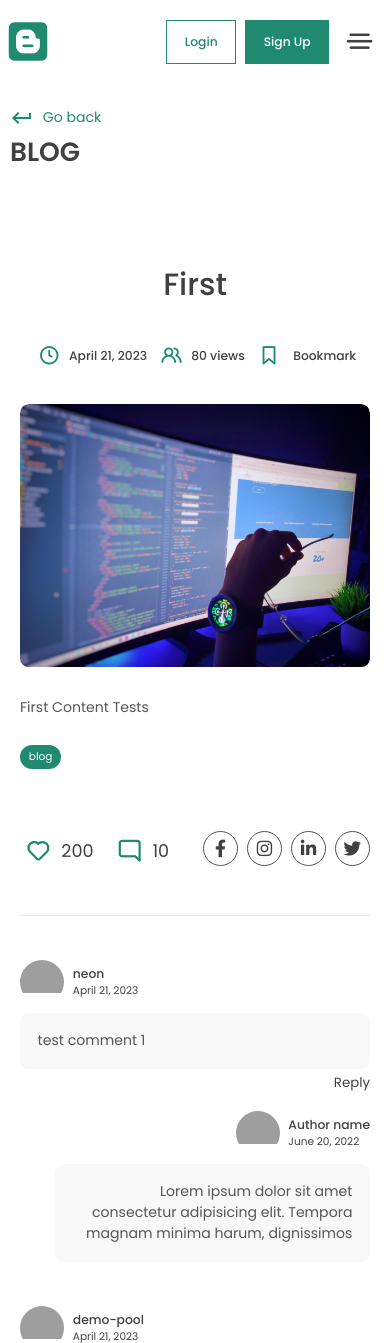
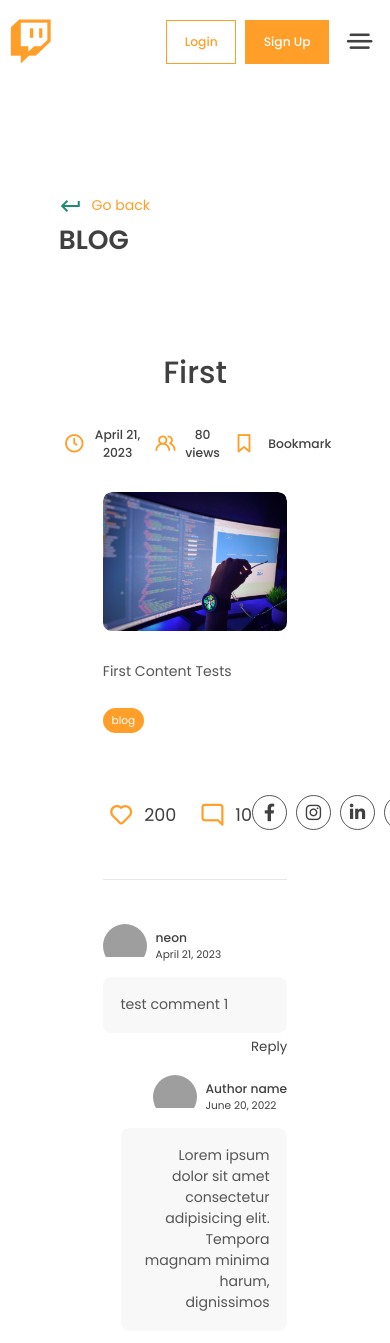
Before and after one commit to Neon2k2/blogsite, a Django app: a page that uses templates/base.html in a window 390 px wide; the page is wider, and only the part inside the window is pictured. Shown: the top 1343 px of that part. Run offline with Django 4.2, Linux system fonts and the light colour scheme; data comes from the database, SQL or seed files in the repository; both versions use the stored data as it was after the commit; some libraries are stand-ins or nearby versions; grey boxes are pictures that could not be loaded.

Commit message:
updating the templates

```diff
--- a/app/models.py
+++ b/app/models.py
@@ -39,3 +39,4 @@ class Comment(models.Model):
     website = models.CharField(max_length=50)
     post = models.ForeignKey(Post, on_delete=models.CASCADE)
     author = models.ForeignKey(User, on_delete=models.CASCADE, null= True, blank=True)
+    parent = models.ForeignKey('self', on_delete=models.DO_NOTHING, null=True, blank=True, related_name='replies')
--- a/app/static/app/style.css
+++ b/app/static/app/style.css
@@ -13,7 +13,7 @@
 }
 
 :root {
-  --green: #1F8A70;
+  --yellow: #FF9F29;
   --black: #404040;
   --des: #555555;
   --shadow: #ffffff1a 0px 1px 1px 0px inset, #32325d40 0px 50px 100px -20px,
@@ -34,7 +34,7 @@ img {
 }
 
 .container {
-  max-width: 1220px;
+  max-width: 75%;
   margin: auto;
   padding: 0 10px;
 }
@@ -78,7 +78,7 @@ header .container {
 
 .logo i {
   font-size: 5rem;
-  color: var(--green);
+  color: var(--yellow);
 }
 
 .btn {
@@ -87,7 +87,7 @@ header .container {
   padding: 0 3rem;
   font-size: 1.6rem;
   font-weight: 500;
-  border: 1px solid var(--green);
+  border: 1px solid var(--yellow);
   display: flex;
   align-items: center;
   justify-content: center;
@@ -99,13 +99,13 @@ header .container {
 }
 
 .btn-primary {
-  background: var(--green);
+  background: var(--yellow);
   color: white;
 }
 
 .btn-scoundary {
   background: transparent;
-  color: var(--green);
+  color: var(--yellow);
 }
 
 .rounded {
@@ -273,7 +273,7 @@ header .container {
   display: flex;
   align-items: center;
   gap: 1rem;
-  color: var(--green);
+  color: var(--yellow);
   margin-top: 2rem;
 }
 
@@ -321,7 +321,7 @@ header .container {
   position: absolute;
   bottom: 1rem;
   left: 1rem;
-  background: var(--green);
+  background: var(--yellow);
   color: white;
   border-radius: 5rem;
   padding: 0.5rem 1rem;
@@ -461,14 +461,14 @@ footer .container {
 
 .left {
   width: 100%;
-  height: 100%;
+  height: 70%;
 }
 
 .right {
   position: sticky;
   top: 70px;
   height: 100%;
-  width: 50%;
+  width: 30%;
 }
 
 .page-name h1 {
@@ -593,7 +593,7 @@ footer .container {
 }
 
 .track i {
-  color: var(--green);
+  color: var(--yellow);
   font-size: 2.5rem;
 }
 
@@ -709,7 +709,7 @@ footer .container {
 
 .reactions > div i {
   font-size: 3rem;
-  color: var(--green);
+  color: var(--yellow);
 }
 
 .comment-box {
@@ -1055,7 +1055,7 @@ main {
 }
 .timeline button i,
 .likes button i {
-  color: var(--green);
+  color: var(--yellow);
   font-size: 2.5rem;
 }
 .likes button i {
--- /dev/null
+++ b/app/static/app/url.js
@@ -0,0 +1,18 @@
+let header = document.querySelector("header");
+let main = document.querySelector("main");
+main.style.paddingTop = header.offsetHeight + "px";
+let link = document.querySelector(".links");
+
+function menu() {
+  link.classList.toggle("active");
+}
+
+function toggleDiv(a) {
+  a = a.parentNode.parentNode.parentNode
+  replybox = a.querySelector('.comment-box')
+  if (replybox.style.display === "none") {
+    replybox.style.display = "block";
+  } else {
+    replybox.style.display = "none";
+  }
+}
--- a/app/templates/app/post.html
+++ b/app/templates/app/post.html
@@ -18,7 +18,6 @@
                 </div>
               </div>
             </div>
-
             <center>
               <div class="typo">
                 <h1 class="title blog-title">
@@ -118,11 +117,14 @@
                               are marked<span>*</span>
                             </p>
                             <form method="POST">
-                              <textarea name="content" cols="40" rows="10" placeholder="Type your comment...." required id="id_content"></textarea>
+                              {% csrf_token %}
+                              {{form.content}}
                               <div class="grid-3">
-                                <input type="text" name="name" maxlength="200" placeholder="Name" required id="id_name">
-                                <input type="text" name="email" maxlength="200" placeholder="Email" required id="id_email">
-                                <input type="text" name="website" maxlength="200" placeholder="Website" id="id_website">
+                                <input type='hidden' name='post_id' value='{{post.id}}'>
+                                <input type='hidden' name='parent' value='{{comment.id}}'>
+                                {{form.name}}
+                                {{form.email}}
+                                {{form.website}}
                               </div>
 
                               <button class="btn btn-primary rounded">
--- a/app/views.py
+++ b/app/views.py
@@ -25,13 +25,25 @@ def post_page(request, slug):
     if request.POST:
         comment_form = CommentForm(request.POST)
         if comment_form.is_valid:
-            # geting commit false will help us to add values to the object before saving it to the database
-            comment = comment_form.save(commit=False)
-            postid = request.POST.get('post_id')
-            post = Post.objects.get(id = postid )
-            comment.post = post
-            comment.save()
-            return HttpResponseRedirect(reverse('post_page', kwargs={'slug':slug}))
+            parent_obj = None
+            if request.POST.get('parent'):
+                # save reply
+                parent = request.POST.get('parent')
+                parent_obj = Comment.objects.get(id = parent)
+                if parent_obj:
+                    comment_reply = comment_form.save(commit=False)
+                    comment_reply.parent = parent_obj
+                    comment_reply.post = post
+                    comment_reply.save()
+                    return HttpResponseRedirect(reverse('post_page', kwargs={'slug':slug}))
+            else:
+                # geting commit false will help us to add values to the object before saving it to the database
+                comment = comment_form.save(commit=False)
+                postid = request.POST.get('post_id')
+                post = Post.objects.get(id = postid )
+                comment.post = post
+                comment.save()
+                return HttpResponseRedirect(reverse('post_page', kwargs={'slug':slug}))
 
     # view counts
     if post.view_count is None:
--- a/templates/base.html
+++ b/templates/base.html
@@ -22,13 +22,13 @@
       rel="stylesheet"
     />
 
-    <title>Document</title>
+    <title>{% block title %}Blog{% endblock title %}</title>
   </head>
   <body>
     <header>
       <div class="container container-fluid">
         <div class="logo">
-          <i class="fa-brands fa-blogger"></i>
+          <i class="fa-brands fa-twitch"></i>
         </div>
         <div class="links">
           <a href="index.html">Home</a>
@@ -46,8 +46,10 @@
         </div>
       </div>
     </header>
+    <main>
     {% block content %}
     {% endblock content %}
+    </main>
     <footer>
       <div class="container">
         <div class="grid-4">
@@ -105,6 +107,6 @@
         </div>
       </div>
     </footer>
-    <script src="url.js" id="url"></script>
+    <script src="{% static 'app/url.js' %}" id="url"></script>
   </body>
 </html>
```
Also changed, not shown: other parts of app/static/app/style.css (+12 -12 lines), app/migrations/0006_comment_parent.py (added), app/migrations/0007_alter_comment_parent.py (added), db.sqlite3.
